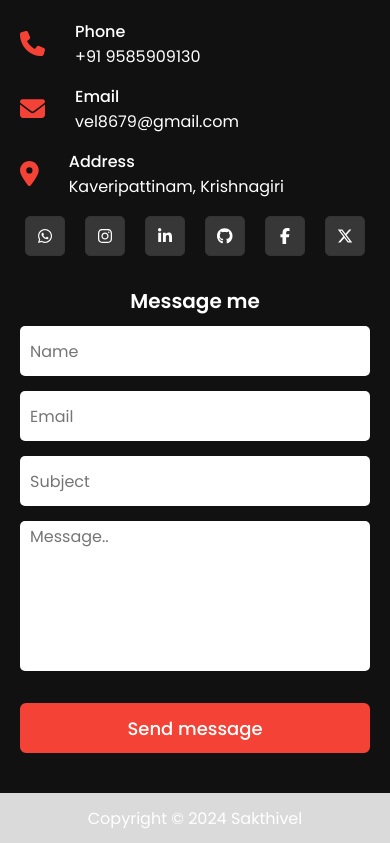
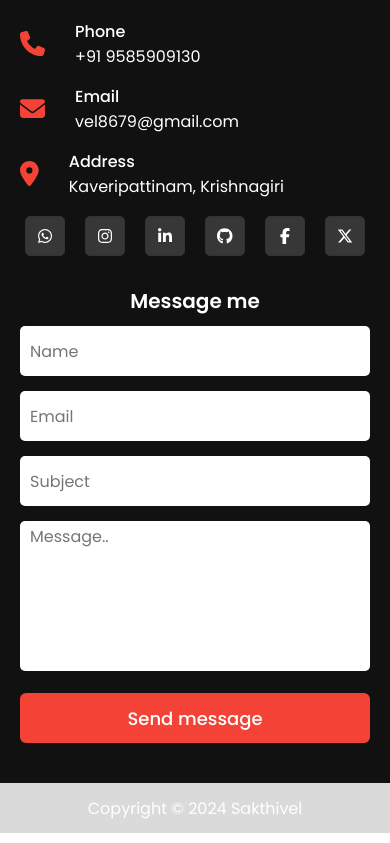
Before and after one commit to Sakthi-DevNinja/My-PortFolio, a React (Create React App) app: page / in a window 390 px wide. Shown: the part 8278-9121 px from the top of the page. Built offline with nearby package versions, Linux system fonts and the light colour scheme; a web font is replaced by a local one.

Commit message:
service and contac

```diff
--- a/src/styles/Contact.css
+++ b/src/styles/Contact.css
@@ -127,7 +127,7 @@ textarea {
 
     .right form button{
         width: 100% !important;
-        margin: 10px auto 0;
+        margin: 0 auto;
     }
 
     .input-flex{
```
